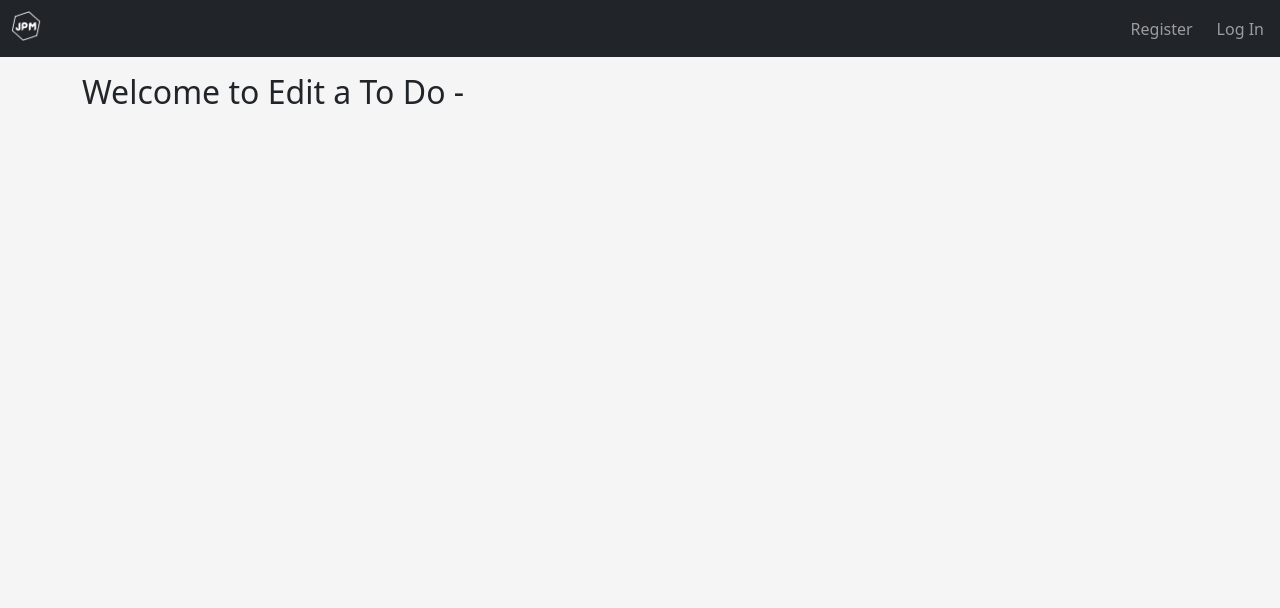
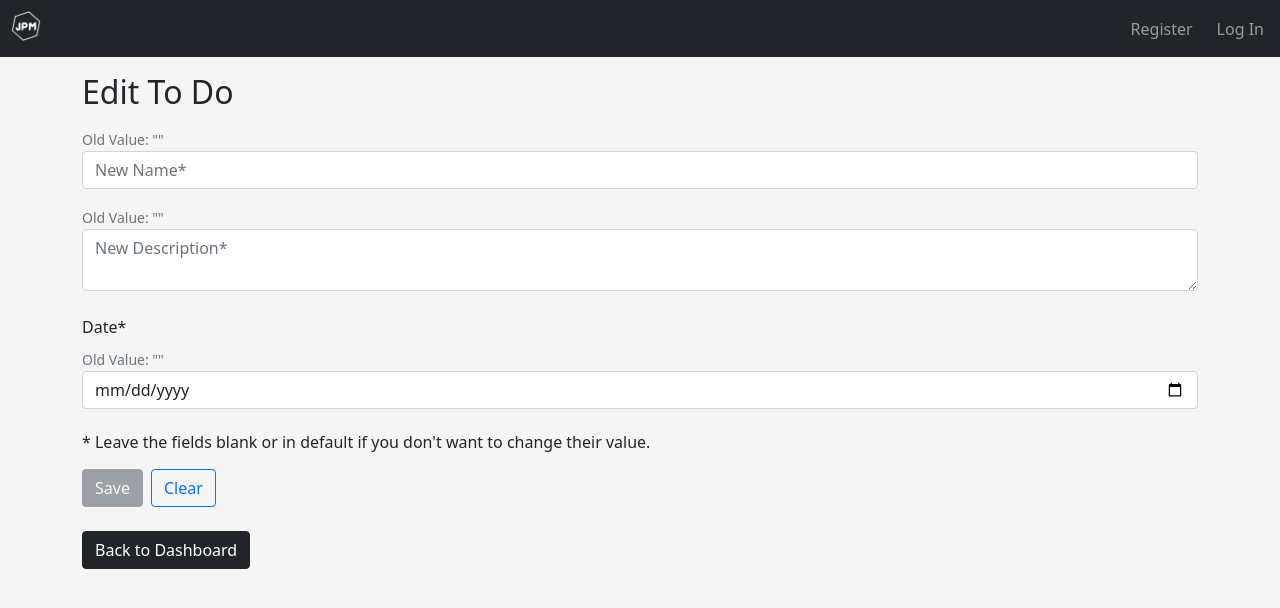
Before and after one commit to jp-mariano/To-Do-App-Frontend, a Next.js app: page /edit-to-do in a window 1280 px wide. Shown: the top 608 px of the page. Built offline with nearby package versions, Linux system fonts and the light colour scheme; no server answers.

Commit message:
Added an Edit To Do functionality

```diff
--- a/pages/edit-to-do/index.js
+++ b/pages/edit-to-do/index.js
@@ -1,11 +1,243 @@
+import { Fragment, useState, useEffect } from 'react';
 import { useRouter } from 'next/router';
+import moment from 'moment';
+import Swal from 'sweetalert2';
+import Head from '../../components/Head';
+import AppHelper from '../../helpers/app-helper';
+import { Button, Form } from 'react-bootstrap';
 
 function EditToDo() {
+	const headData = {
+		title: 'Edit a To Do',
+		description: 'Edit your To Do here.'
+	};
+
 	const router = useRouter();
 	const { query: { id } } = router;
 
+	// useStates
+	const [token, setToken] = useState();
+	const [oldName, setOldName] = useState('');
+	const [name, setName] = useState('');
+	const [oldDescription, setOldDescription] = useState('');
+	const [description, setDescription] = useState('');
+	const [oldDate, setOldDate] = useState('');
+	const [date, setDate] = useState('');
+	const [isActive, setIsActive] = useState(false);
+
+	// Effect
+	useEffect(() => {
+		if (name !== '' || description !== '' || date !== '') {
+			setIsActive(true);
+		}
+	}, [name, description, date]);
+
+	useEffect(() => {
+		setToken(AppHelper.getAccessToken());
+	});
+
+	// Fetching the specific To Do's details
+	useEffect(() => {
+		async function getToDoDetails() {
+			try {
+				const response = await fetch(`${ AppHelper.API_URL }/users/details`, {
+					headers: { Authorization: `Bearer ${ token }` }
+				});
+
+				const data = await response.json();
+
+				data.toDo.forEach(toDo => {
+					if (toDo._id === id) {
+						setOldName(toDo.name);
+						setOldDescription(toDo.description);
+						setOldDate(moment(toDo.toDoDate).format('L'));
+					}
+				});
+
+			} catch (err) {
+				console.error(err);
+			}
+		}
+
+		getToDoDetails();
+	}, [token, oldName, oldDescription, oldDate]);
+
+	// Clear all fields
+	function clearFields() {
+		setName('');
+		setDescription('');
+		setDate('');
+		setIsActive(false);
+	}
+
+	// To edit a To Do
+	function editToDo(e) {
+		e.preventDefault();
+
+		async function fetchRequest(path, newData) {
+			try {
+				const response = await fetch(`${ AppHelper.API_URL }/users/edit/${ path }/${ id }`, {
+					method: 'PUT',
+					headers: {
+						'Content-Type': 'application/json',
+						Authorization: `Bearer ${ token }`
+					},
+					body: JSON.stringify(newData)
+				});
+
+				const success = await response.json();
+
+				if (success) {
+					// Clears the form fields when finished
+					clearFields();
+
+					// Success message
+					Swal.fire({
+						icon: 'success',
+						title: 'Yay!',
+						text: 'Your To Do has been edited.',
+						showConfirmButton: false,
+						timer: 2468
+					});
+
+					// router
+					router.push('/dashboard');
+				}
+
+			} catch (err) {
+				console.error(err);
+			}
+		}
+
+		// CONTROL STATEMENTS
+		// If all three fields are filled up
+		if (name !== '' && description !== '' && date !== '') {
+			const editedFields = {
+				name: name,
+				description: description,
+				toDoDate: date
+			};
+
+			fetchRequest('to-do', editedFields);
+
+			// Name field is the only one with content
+		} else if (name !== '') {
+			const editedField = { name: name };
+
+			fetchRequest('to-do-name', editedField);
+
+			// Description field is the only one with content
+		} else if (description !== '') {
+			const editedField = { description: description };
+
+			fetchRequest('to-do-desc', editedField);
+
+			// Date field is the only one with content
+		} else if (date !== '') {
+			const editedField = { toDoDate: date };
+
+			fetchRequest('to-do-date', editedField);
+		}
+	}
+
 	return (
-		<h2 className='mt-3 mb-3'>Welcome to Edit a To Do - { id }</h2>
+		<Fragment>
+			<Head dataProp={ headData } />
+			<h2 className='mt-3 mb-3'>Edit To Do</h2>
+			<Form onSubmit={ editToDo }>
+				<Form.Group
+					className='mb-3'
+					conrtolId='toDoName'
+				>
+					<Form.Text className='text-muted'>
+						Old Value: "{ oldName }"
+					</Form.Text>
+					<Form.Control
+						type='text'
+						placeholder='New Name*'
+						value={ name }
+						onChange={(e) => setName(e.target.value)}
+					/>
+				</Form.Group>
+
+				<Form.Group
+					className='mb-4'
+					conrtolId='toDoDescription'
+				>
+					<Form.Text className='text-muted'>
+						Old Value: "{ oldDescription }"
+					</Form.Text>
+					<Form.Control
+						as='textarea'
+						placeholder='New Description*'
+						value={ description }
+						onChange={(e) => setDescription(e.target.value)}
+					/>
+				</Form.Group>
+
+				<Form.Group
+					className='mb-4'
+					controlId='toDoDate'
+				>
+					<Form.Label>Date*</Form.Label>
+					<br />
+					<Form.Text className='text-muted'>
+						Old Value: "{ oldDate }"
+					</Form.Text>
+					<Form.Control
+						type='date'
+						value={ date }
+						onChange={(e) => setDate(e.target.value)}
+					/>
+				</Form.Group>
+
+				<h6 className='mb-3'>* Leave the fields blank or in default if you don&apos;t want to change their value.</h6>
+
+				{ isActive ?
+					<Fragment>
+						<Button
+							className='me-2 mb-4'
+							variant='primary'
+							type='submit'
+						>
+							Save
+						</Button>
+
+						<Button
+							className='me-2 mb-4'
+							variant='outline-primary'
+							onClick={ clearFields }
+						>
+							Clear
+						</Button>
+					</Fragment>
+					:
+					<Fragment>
+						<Button
+							className='me-2 mb-4'
+							variant='secondary'
+							disabled
+						>
+							Save
+						</Button>
+
+						<Button
+							className='me-2 mb-4'
+							variant='outline-primary'
+							onClick={ clearFields }
+						>
+							Clear
+						</Button>
+					</Fragment>
+				}
+			</Form>
+			<Button
+				variant='dark'
+				href='/dashboard'
+			>
+				Back to Dashboard
+			</Button>
+		</Fragment>
 	);
 }
 
```
Also changed, not shown: pages/add-to-do/index.js (+26 -8 lines).
